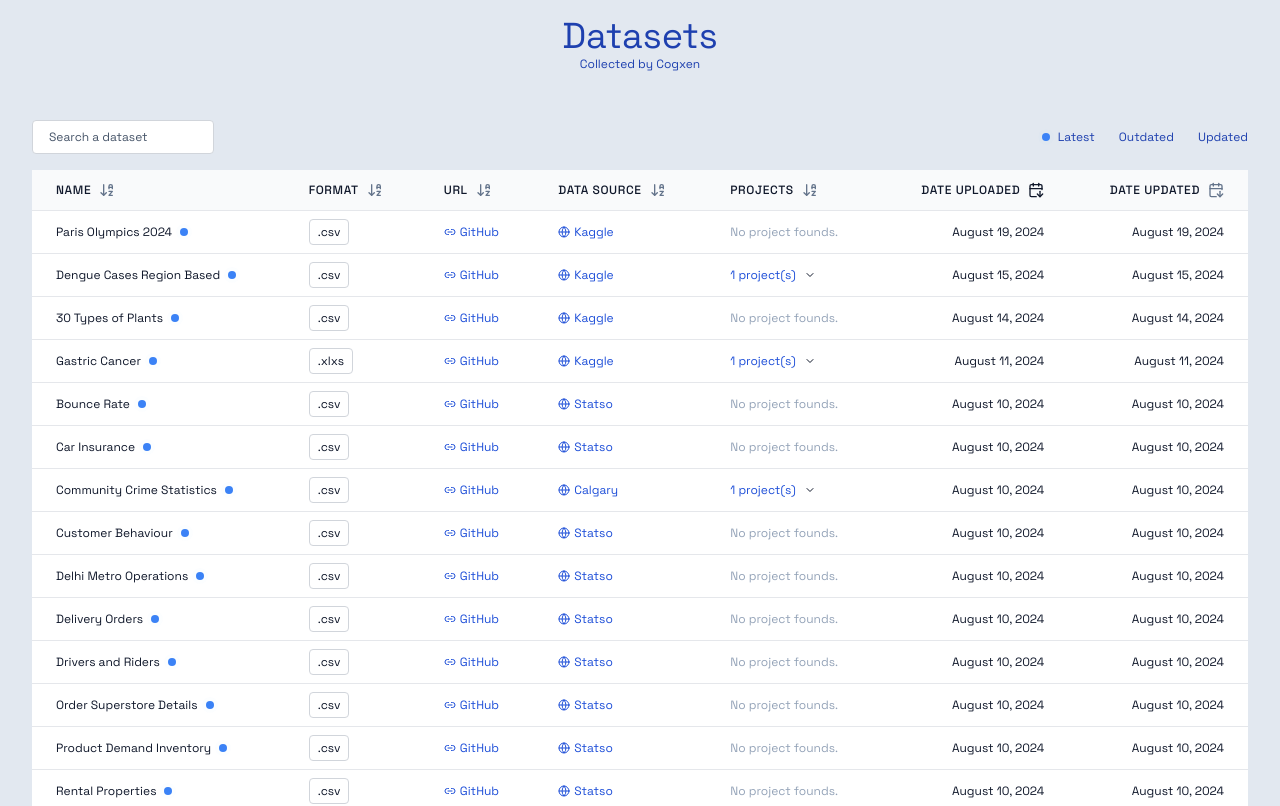
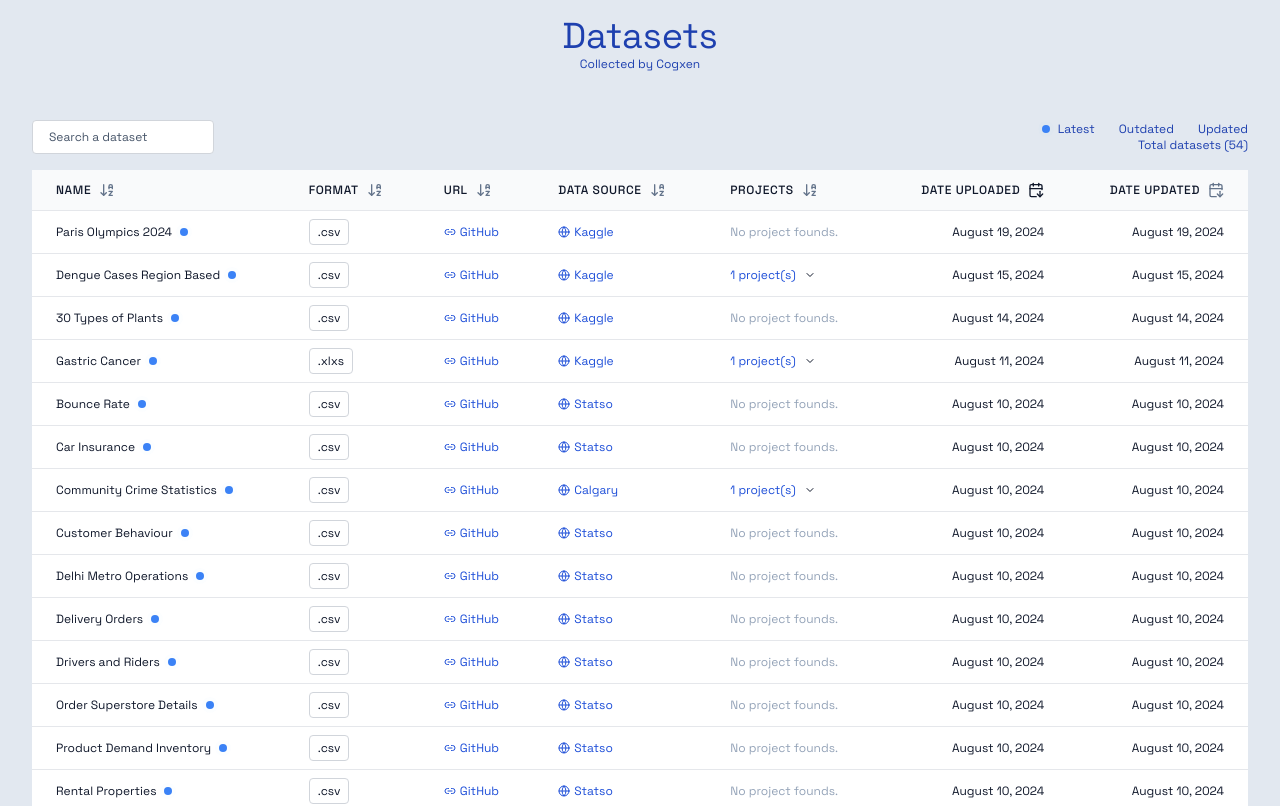
Before and after one commit to cogxen/datasets, a Next.js app: page / in a window 1280 px wide. Shown: the top 806 px of the page. Built offline with nearby package versions, Linux system fonts and the light colour scheme.

Commit message:
feat: display total datasets

```diff
--- a/src/components/DatasetsTable.tsx
+++ b/src/components/DatasetsTable.tsx
@@ -90,7 +90,11 @@ export default function DatasetsTable() {
 
   return (
     <div className="p-4">
-      <SearchInput value={searchInput} onChange={setSearchInput} />
+      <SearchInput
+        value={searchInput}
+        onChange={setSearchInput}
+        totalDatasets={filteredData.length}
+      />
       <DataTable table={table} />
       <Pagination table={table} />
     </div>
--- a/src/components/table/SearchInput.tsx
+++ b/src/components/table/SearchInput.tsx
@@ -3,6 +3,7 @@ import React from "react"
 interface SearchInputProps {
   value: string
   onChange: (value: string) => void
+  totalDatasets: number
 }
 
 interface StatusIndicatorProps {
@@ -23,7 +24,7 @@ const StatusIndicator: React.FC<StatusIndicatorProps> = ({ color, label, textCol
   </div>
 )
 
-const SearchInput: React.FC<SearchInputProps> = ({ value, onChange }) => {
+const SearchInput: React.FC<SearchInputProps> = ({ value, onChange, totalDatasets }) => {
   return (
     <div className="mb-4 w-full flex flex-row items-center justify-between text-xs">
       <input
@@ -33,10 +34,13 @@ const SearchInput: React.FC<SearchInputProps> = ({ value, onChange }) => {
         placeholder="Search a dataset"
         className="px-4 py-2 border border-gray-300 rounded placeholder:text-slate-600 text-slate-900"
       />
-      <div className="flex flex-row gap-2 items-center">
-        <StatusIndicator color="blue" label="Latest" />
-        <StatusIndicator color="orange" label="Outdated" textColor="orange" />
-        <StatusIndicator color="emerald" label="Updated" textColor="emerald" />
+      <div className="flex flex-col items-end">
+        <div className="flex flex-row gap-2 items-center">
+          <StatusIndicator color="blue" label="Latest" />
+          <StatusIndicator color="orange" label="Outdated" textColor="orange" />
+          <StatusIndicator color="emerald" label="Updated" textColor="emerald" />
+        </div>
+        <div>Total datasets ({totalDatasets})</div>
       </div>
     </div>
   )
```
